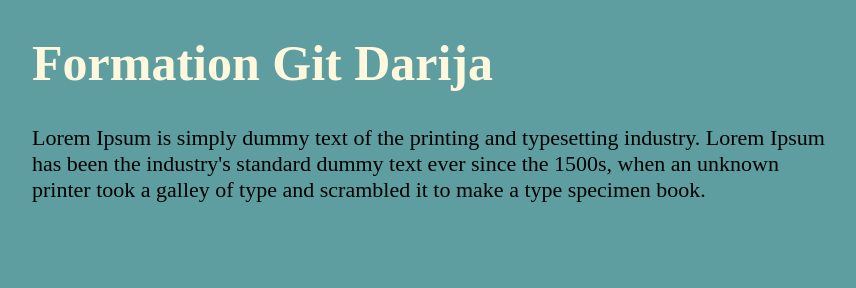
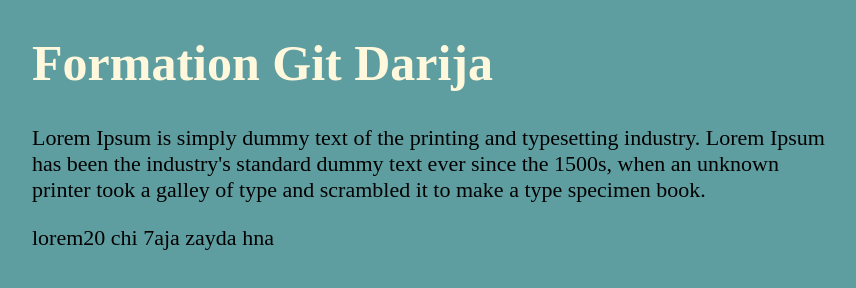
Before and after one commit to Abdennour-Zaim/hotel-management-system, a plain HTML site: page index.html in a window 1280 px wide. Shown: the whole page, without its empty margins (208-1064 px from the left). Drawn offline with Linux system fonts and the light colour scheme.

Commit message:
l'ajout d'un paragraphe

```diff
--- a/index.html
+++ b/index.html
@@ -13,5 +13,6 @@
     Lorem Ipsum has been the industry's standard dummy text ever since the 1500s,
     when an unknown printer took a galley of type and scrambled it to make a type specimen book.
 </p>
+<p>lorem20 chi 7aja zayda hna</p>
 </body>
 </html>
```
